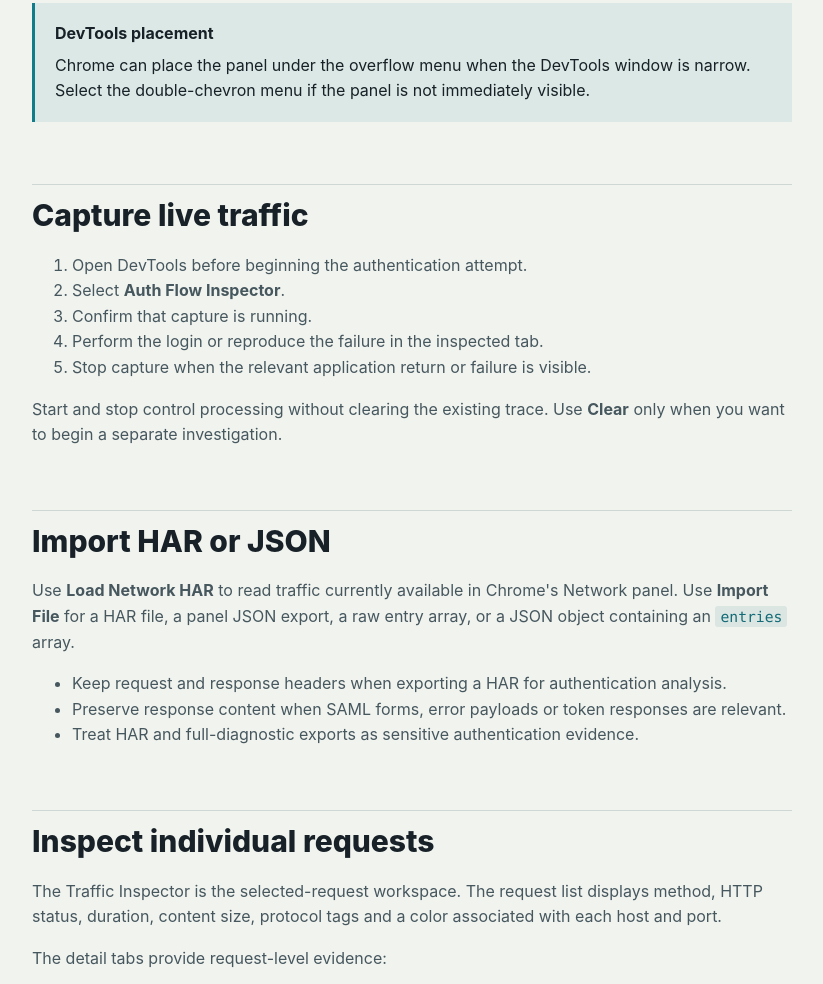
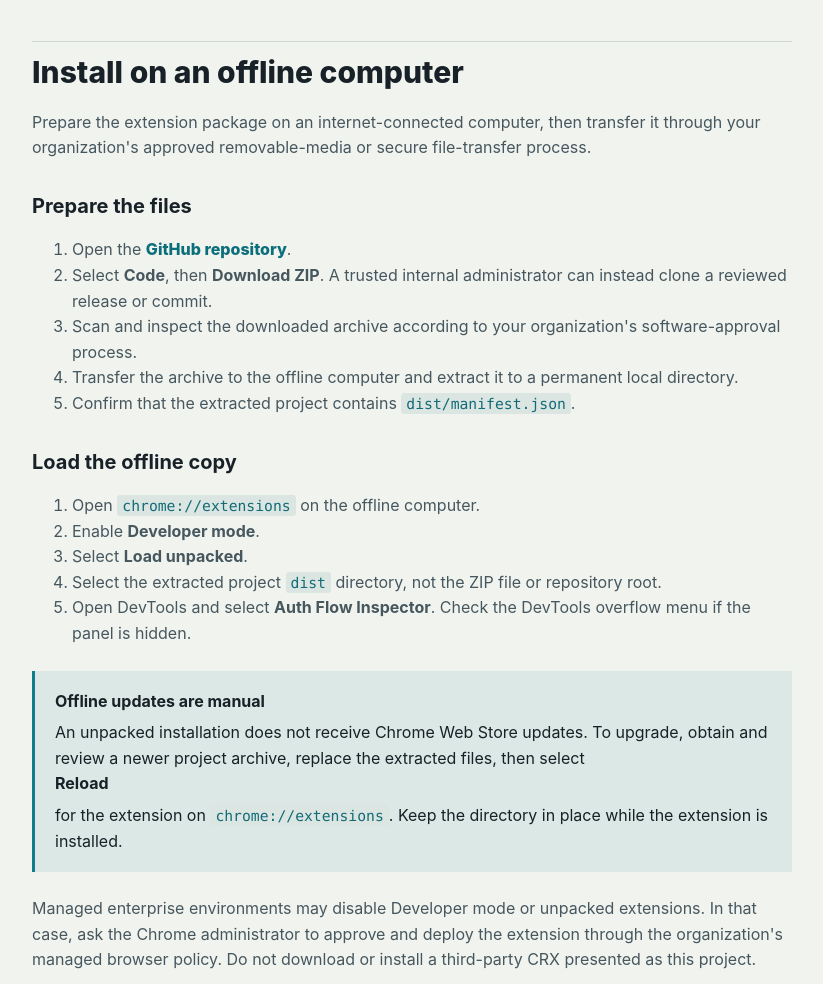
Before and after one commit to ksudhir/oracle-sso-devtools, a browser extension: page website/docs/index.html in a window 1280 px wide. Shown: the part 787-1771 px from the top of the page, without its empty margins (318-1141 px from the left). Drawn offline with Linux system fonts and the light colour scheme.

Commit message:
Document offline extension installation

```diff
--- a/website/docs/index.html
+++ b/website/docs/index.html
@@ -34,6 +34,7 @@
         <nav class="doc-nav" aria-label="Documentation sections">
           <strong>Documentation</strong>
           <a href="#install">Install</a>
+          <a href="#offline">Install offline</a>
           <a href="#capture">Capture traffic</a>
           <a href="#import">Import HAR/JSON</a>
           <a href="#inspect">Inspect requests</a>
@@ -66,6 +67,40 @@
             <li>Choose the project <code>dist</code> directory.</li>
             <li>Open DevTools and select <strong>Auth Flow Inspector</strong>.</li>
           </ol>
+
+          <h2 id="offline">Install on an offline computer</h2>
+          <p>
+            Prepare the extension package on an internet-connected computer, then transfer it through your
+            organization's approved removable-media or secure file-transfer process.
+          </p>
+          <h3>Prepare the files</h3>
+          <ol>
+            <li>Open the <a class="text-link" href="https://github.com/ksudhir/oracle-sso-devtools">GitHub repository</a>.</li>
+            <li>Select <strong>Code</strong>, then <strong>Download ZIP</strong>. A trusted internal administrator can instead clone a reviewed release or commit.</li>
+            <li>Scan and inspect the downloaded archive according to your organization's software-approval process.</li>
+            <li>Transfer the archive to the offline computer and extract it to a permanent local directory.</li>
+            <li>Confirm that the extracted project contains <code>dist/manifest.json</code>.</li>
+          </ol>
+          <h3>Load the offline copy</h3>
+          <ol>
+            <li>Open <code>chrome://extensions</code> on the offline computer.</li>
+            <li>Enable <strong>Developer mode</strong>.</li>
+            <li>Select <strong>Load unpacked</strong>.</li>
+            <li>Select the extracted project <code>dist</code> directory, not the ZIP file or repository root.</li>
+            <li>Open DevTools and select <strong>Auth Flow Inspector</strong>. Check the DevTools overflow menu if the panel is hidden.</li>
+          </ol>
+          <div class="doc-callout">
+            <strong>Offline updates are manual</strong>
+            An unpacked installation does not receive Chrome Web Store updates. To upgrade, obtain and review a
+            newer project archive, replace the extracted files, then select <strong>Reload</strong> for the extension
+            on <code>chrome://extensions</code>. Keep the directory in place while the extension is installed.
+          </div>
+          <p>
+            Managed enterprise environments may disable Developer mode or unpacked extensions. In that case,
+            ask the Chrome administrator to approve and deploy the extension through the organization's managed
+            browser policy. Do not download or install a third-party CRX presented as this project.
+          </p>
+
           <div class="doc-callout">
             <strong>DevTools placement</strong>
             Chrome can place the panel under the overflow menu when the DevTools window is narrow. Select the
```
Also changed, not shown: website/index.html (+2 -2 lines).
